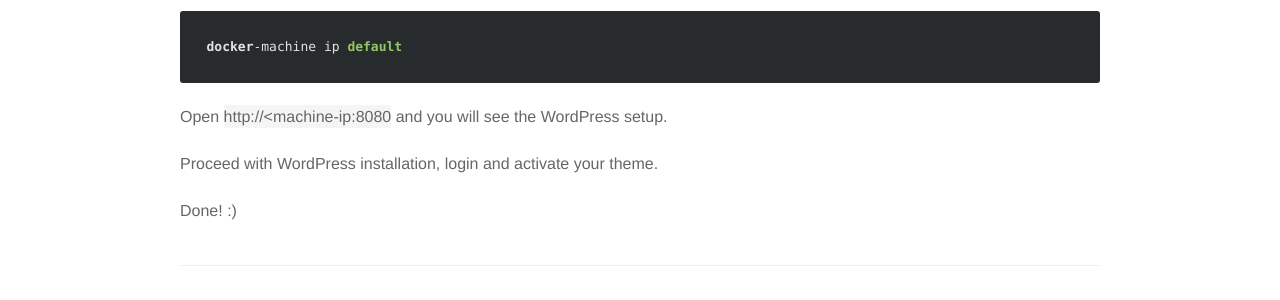
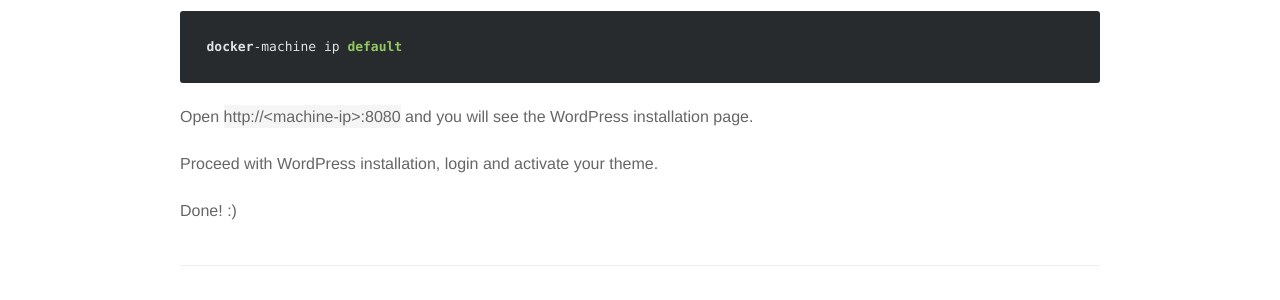
Before and after one commit to sergiopvilar/sergiovilar.github.io, a Jekyll site: the page built from _posts/2015-09-14-wordpress-development-environment.md, in a window 1280 px wide. Shown: the part 1749-2049 px from the top of the page. Built offline with Jekyll 4.4.1, drawn with Linux system fonts in a browser that asks for light colours; Markdown is read by kramdown in place of the engine named in the settings; comment, search, counter and statistics services are not loaded.

Commit message:
Site updated at 2015-09-15 03:14:00 UTC

```diff
--- a/_posts/2015-09-14-wordpress-development-environment.md
+++ b/_posts/2015-09-14-wordpress-development-environment.md
@@ -57,7 +57,7 @@ If you're in OSX, will need to access the VM directly. Get the machine IP runnin
 
 	docker-machine ip default
 
-Open `http://<machine-ip:8080` and you will see the WordPress setup.
+Open `http://<machine-ip>:8080` and you will see the WordPress installation page.
 
 Proceed with WordPress installation, login and activate your theme.
 
```
